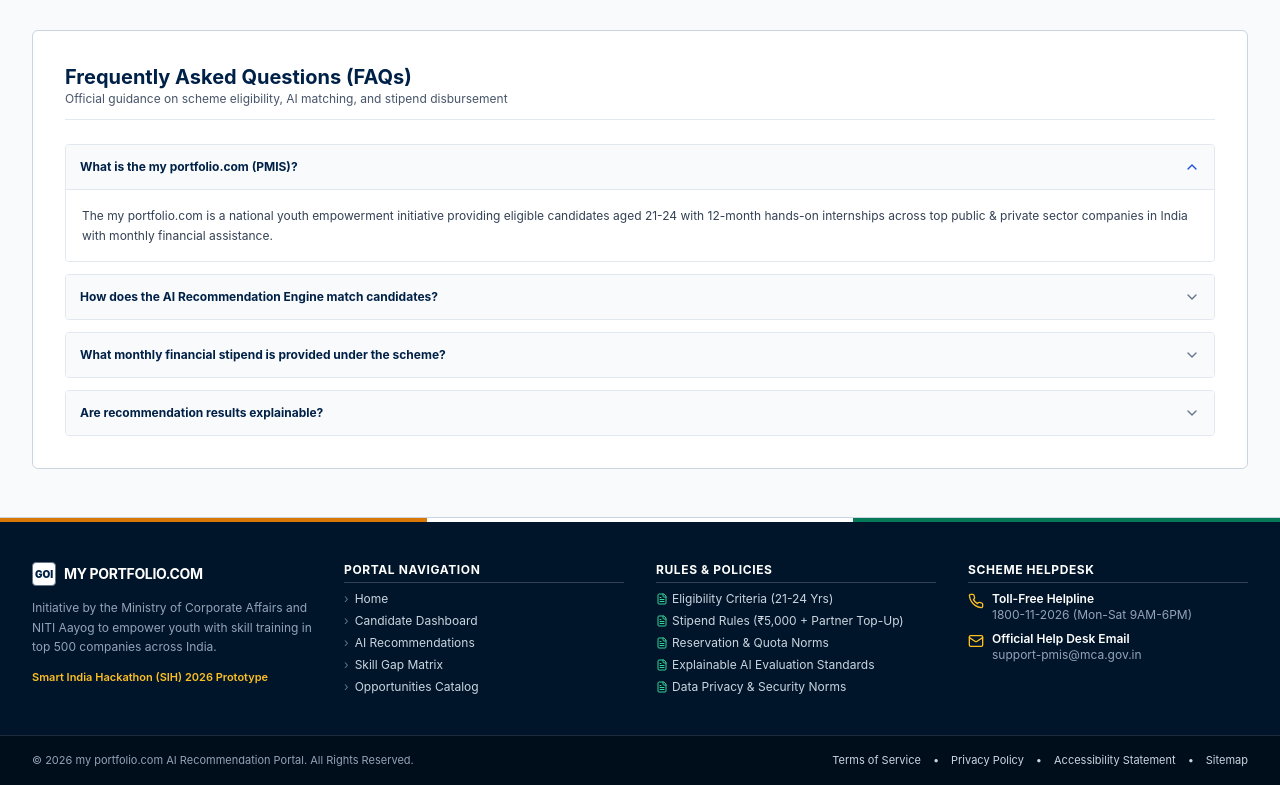
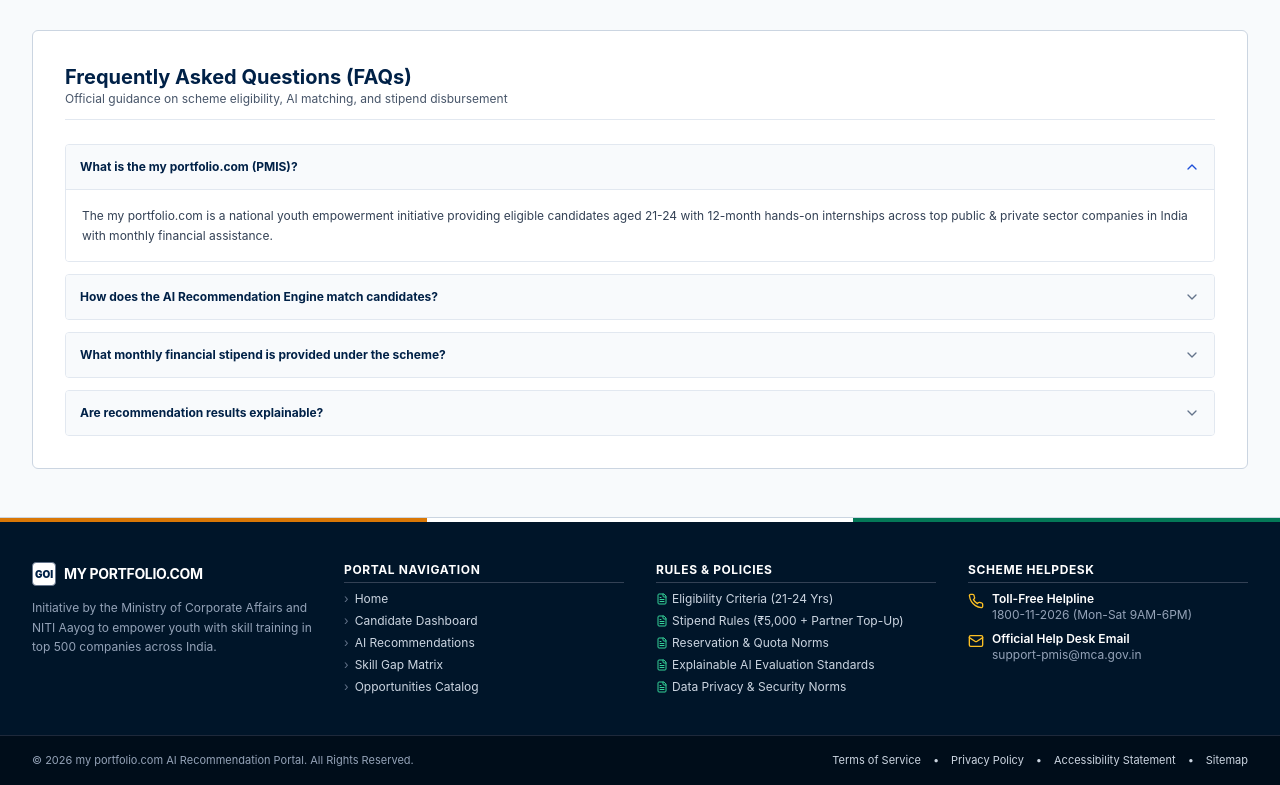
Before and after one commit to 25cseb52sanjay-coder/pm-internship-recommendation-engine, a Next.js app in the folder frontend/: page / in a window 1280 px wide. Shown: the part 1311-2096 px from the top of the page. Built offline with nearby package versions, Linux system fonts and the light colour scheme; no server answers.

Commit message:
feat: remove SIH prototype text from footer

```diff
--- a/frontend/src/components/Footer.tsx
+++ b/frontend/src/components/Footer.tsx
@@ -32,7 +32,6 @@
             <p className="text-xs text-slate-400 leading-relaxed">
               {t("footer.scheme_desc")}
             </p>
-            <p className="text-[11px] text-amber-400 font-semibold">Smart India Hackathon (SIH) 2026 Prototype</p>
           </div>
 
           {/* Col 2: Quick Links */}
```
